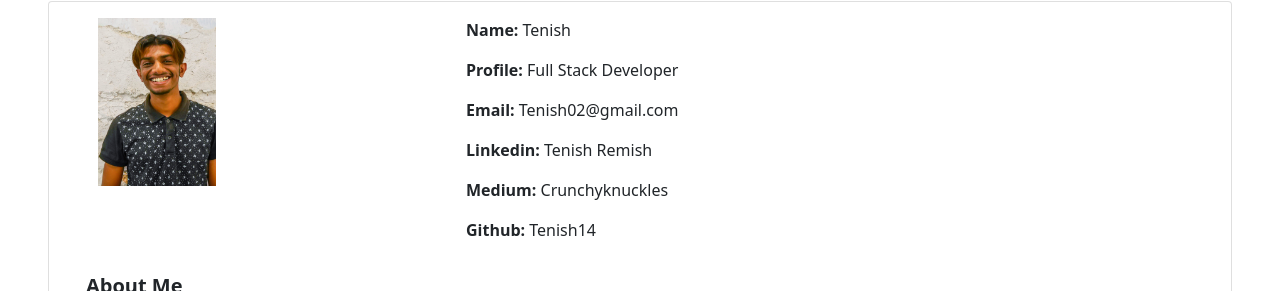
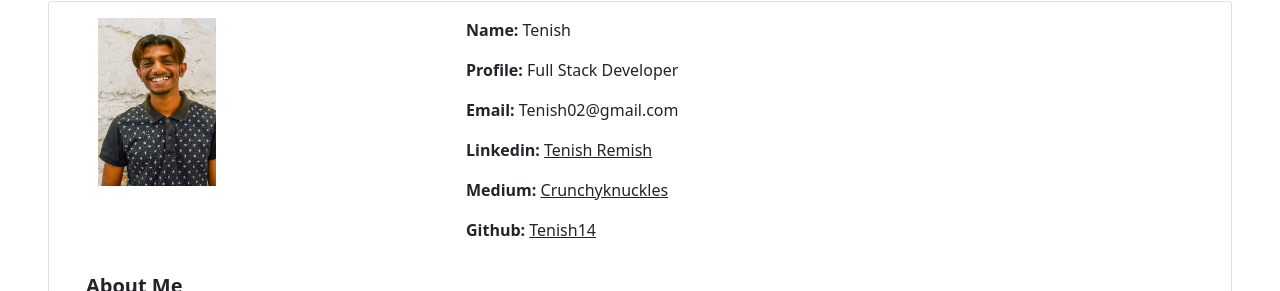
Before and after one commit to Tenish14/pwa_personal_portfolio, a React (Create React App) app: page /about in a window 1280 px wide. Shown: the part 110-401 px from the top of the page. Built offline with nearby package versions, Linux system fonts and the light colour scheme.

Commit message:
minor_fix_about_page

```diff
--- a/src/components/AboutMe.js
+++ b/src/components/AboutMe.js
@@ -31,9 +31,9 @@ function AboutMe () {
                         <Card.Text><b>Name:</b> Tenish</Card.Text>
                         <Card.Text><b>Profile:</b> Full Stack Developer</Card.Text>
                         <Card.Text><b>Email:</b> Tenish02@gmail.com</Card.Text>
-                        <Card.Text ><b>Linkedin:</b> <a href={links.linkedin} className="text-dark" style={{textDecoration: "none"}}>Tenish Remish</a></Card.Text>
-                        <Card.Text><b>Medium:</b> <a href={links.medium} className="text-dark" style={{textDecoration: "none"}}>Crunchyknuckles</a></Card.Text>
-                        <Card.Text><b>Github:</b> <a href={links.github} className="text-dark" style={{textDecoration: "none"}}>Tenish14</a></Card.Text>
+                        <Card.Text ><b>Linkedin:</b> <a href={links.linkedin} target="_blank" rel="noreferrer noopener" className="text-dark"  >Tenish Remish</a></Card.Text>
+                        <Card.Text><b>Medium:</b> <a href={links.medium} target="_blank" rel="noreferrer noopener" className="text-dark" >Crunchyknuckles</a></Card.Text>
+                        <Card.Text><b>Github:</b> <a href={links.github} target="_blank" rel="noreferrer noopener" className="text-dark" >Tenish14</a></Card.Text>
 
                     </div>
                     <div className="col-md-10 p-3">
@@ -58,7 +58,7 @@ function AboutMe () {
                        <Card>
                            <Card.Img variant="top" src={medium1}></Card.Img>
                            <Card.Body>
-                               <Card.Title><a href={links.medium1} className="text-dark" style={{textDecoration: "none"}}>13 Useful JavaScript Array Tips and Tricks You Should Know</a></Card.Title>
+                               <Card.Title><a href={links.medium1} target="_blank" rel="noreferrer noopener" className="text-dark" style={{textDecoration: "none"}}>13 Useful JavaScript Array Tips and Tricks You Should Know</a></Card.Title>
                                <Card.Text>An array is one of the most common concepts of Javascript, which gives us a lot of possibilities to work with data stored inside.</Card.Text>
                            </Card.Body>
                        </Card>
@@ -67,7 +67,7 @@ function AboutMe () {
                    <Card>
                         <Card.Img variant="top" src={medium2}></Card.Img>
                         <Card.Body>
-                            <Card.Title><a href={links.medium2} className="text-dark" style={{textDecoration: "none"}}>10 Awesome JavaScript Libraries You Should Try Out in 2021</a></Card.Title>
+                            <Card.Title><a href={links.medium2} target="_blank" rel="noreferrer noopener" className="text-dark" style={{textDecoration: "none"}}>10 Awesome JavaScript Libraries You Should Try Out in 2021</a></Card.Title>
                             <Card.Text className="pb-2">JavaScript is one of the most popular languages on the web. Even though it was initially developed just for web pages, it has seen exponential growth in the past two decades. </Card.Text>
                         </Card.Body>
                     </Card>
@@ -76,7 +76,7 @@ function AboutMe () {
                    <Card>
                         <Card.Img variant="top" src={medium3}></Card.Img>
                         <Card.Body>
-                            <Card.Title><a href={links.medium3} className="text-dark" style={{textDecoration: "none"}}>The top 11 productivity tips for Software Engineers</a></Card.Title>
+                            <Card.Title><a href={links.medium3} target="_blank" rel="noreferrer noopener" className="text-dark" style={{textDecoration: "none"}}>The top 11 productivity tips for Software Engineers</a></Card.Title>
                             <Card.Text>Being a productive programmer brings tons of pluses, including higher pay, office benefits, increased popularity among peers, and internal satisfaction </Card.Text>
                         </Card.Body>
                     </Card>
@@ -90,7 +90,7 @@ function AboutMe () {
                        <Card>
                            <Card.Img variant="top" src={medium4}></Card.Img>
                            <Card.Body>
-                               <Card.Title><a href={links.medium4} className="text-dark" style={{textDecoration: "none"}}>How to send emails from a form in React (EmailJS)</a></Card.Title>
+                               <Card.Title><a href={links.medium4} target="_blank" rel="noreferrer noopener" className="text-dark" style={{textDecoration: "none"}}>How to send emails from a form in React (EmailJS)</a></Card.Title>
                                <Card.Text>This post will guide you through the process of creating a form and functionality in ReactJS (with hooks) that will enable us to send emails. We will use a third-party service called EmailJS.</Card.Text>
                            </Card.Body>
                        </Card>
@@ -99,7 +99,7 @@ function AboutMe () {
                    <Card>
                         <Card.Img variant="top" src={medium5}></Card.Img>
                         <Card.Body>
-                            <Card.Title><a href={links.medium5} className="text-dark" style={{textDecoration: "none"}}>These NPM Tricks Will Make You a Pro</a></Card.Title>
+                            <Card.Title><a href={links.medium5} target="_blank" rel="noreferrer noopener" className="text-dark" style={{textDecoration: "none"}}>These NPM Tricks Will Make You a Pro</a></Card.Title>
                             <Card.Text className="pb-4">I’ve learned things along the way that I wish I knew when I started. Let’s call them tricks, things that drastically improved my way of working with NPM. Today I want to share my top 5 tricks with you.</Card.Text>
                         </Card.Body>
                     </Card>
@@ -108,7 +108,7 @@ function AboutMe () {
                    <Card>
                         <Card.Img variant="top" src={medium6}></Card.Img>
                         <Card.Body>
-                            <Card.Title><a href={links.medium6} className="text-dark" style={{textDecoration: "none"}}>Create Executable from Python Script using Pyinstaller</a></Card.Title>
+                            <Card.Title><a href={links.medium6} target="_blank" rel="noreferrer noopener" className="text-dark" style={{textDecoration: "none"}}>Create Executable from Python Script using Pyinstaller</a></Card.Title>
                             <Card.Text className="pb-4">PyInstaller bundles a Python application and all its dependencies into a single package. The user can run the packaged app without installing a Python interpreter or any modules.</Card.Text>
                         </Card.Body>
                     </Card>
```
